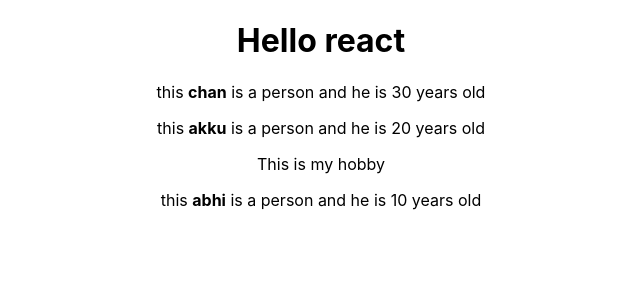
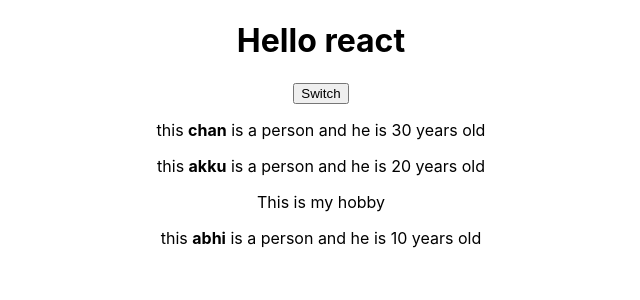
Before and after one commit to Chandan-Saini/new-prctc-app, a React (Create React App) app: page / in a window 1280 px wide. Shown: the top 300 px of the page, without its empty margins (319-959 px from the left). Built offline with nearby package versions, Linux system fonts and the light colour scheme.

Commit message:
used setstate

```diff
--- a/src/App.js
+++ b/src/App.js
@@ -9,9 +9,23 @@
      {name:"akku",age:20},
      {name:"abhi",age:10},
    ]}
+
+
+   nameSwitchHandler = ()=>{
+     this.setState({
+       persons:[
+         {name:"chan2",age:30},
+         {name:"akku",age:20},
+         {name:"abhi",age:120},
+        ]
+     })
+   }
   render () {return (
     <div className="App">
       <h1>Hello react</h1>
+      <button onClick={this.nameSwitchHandler}>
+        Switch
+      </button>
       <Person className="Per" name={this.state.persons[0].name} age={this.state.persons[0].age} />
       <Person className="Per" name={this.state.persons[1].name} age={this.state.persons[1].age}> This is my hobby</Person>
       <Person className="Per" name={this.state.persons[2].name} age={this.state.persons[2].age}/>
```
